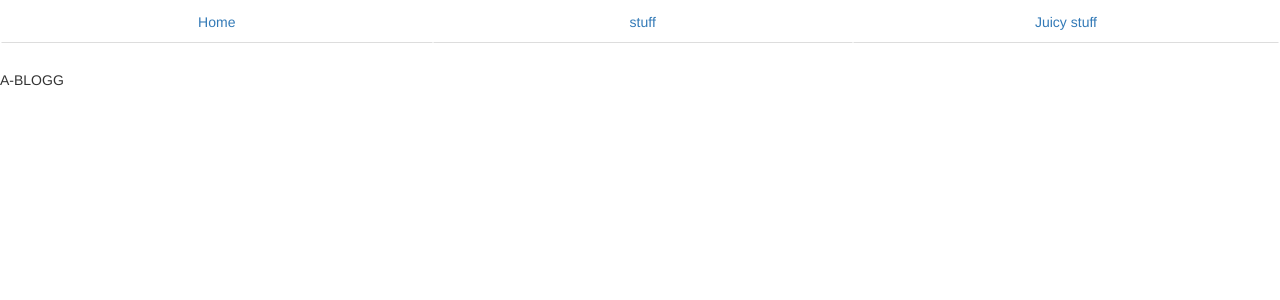
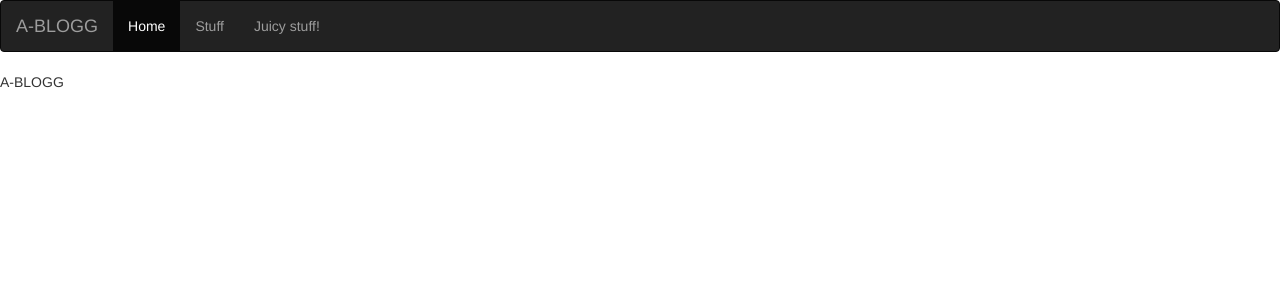
Before and after one commit to liz-matee/A-BLOGG, a Flask app: page / in a window 1280 px wide. Shown: the top 300 px of the page. Run offline with Flask 2, Linux system fonts and the light colour scheme; some libraries are stand-ins or nearby versions.

Commit message:
Add all changes made

```diff
--- a/app/templates/navbar/navbar.html
+++ b/app/templates/navbar/navbar.html
@@ -1,13 +1 @@
-<div class="navbar">
-  <ul class="nav nav-tabs nav-justified">
-      <li class="nav-item">
-        <a class="nav-link active" href="#">Home</a>
-      </li>
-      <li class="nav-item">
-        <a class="nav-link" href="#">stuff</a>
-      </li>
-      <li class="nav-item">
-        <a class="nav-link" href="#">Juicy stuff</a>
-      </li>
-    </ul>
-</div>
+<nav class="navbar navbar-inverse"> <div class="container-fluid"> <div class="navbar-header"> <button type="button" class="collapsed navbar-toggle" data-toggle="collapse" data-target="#bs-example-navbar-collapse-9" aria-expanded="false"> <span class="sr-only">Toggle navigation</span> <span class="icon-bar"></span> <span class="icon-bar"></span> <span class="icon-bar"></span> </button> <a href="#" class="navbar-brand">A-BLOGG</a> </div> <div class="collapse navbar-collapse" id="bs-example-navbar-collapse-9"> <ul class="nav navbar-nav"> <li class="active"><a href="'/'">Home</a></li> <li><a href="#">Stuff</a></li> <li><a href="#">Juicy stuff!</a></li> </ul> </div> </div> </nav>
```
